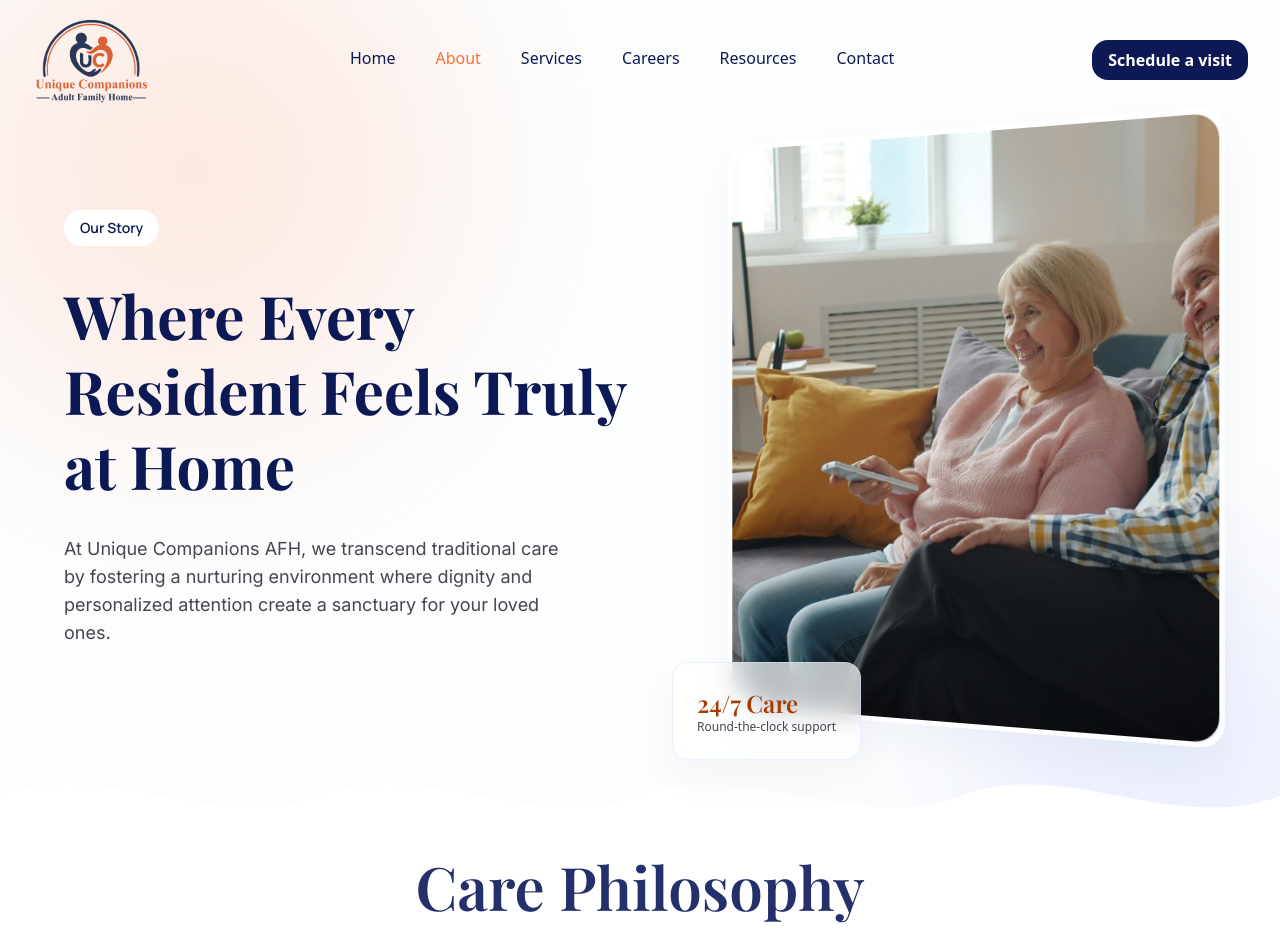
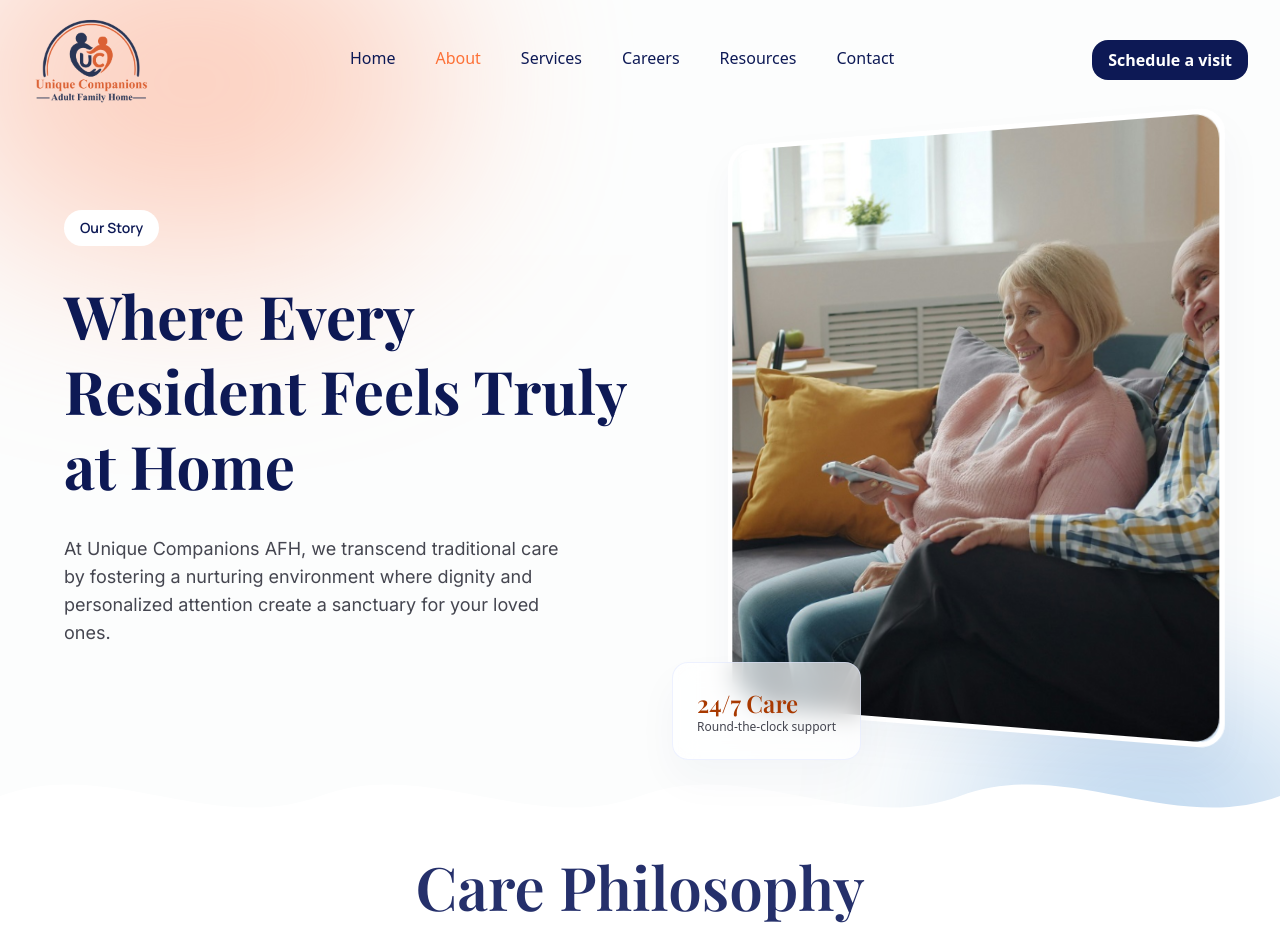
Before and after one commit to tylher/my-unique-companions, a Next.js app: page /about in a window 1280 px wide. Shown: the top 936 px of the page. Built offline with nearby package versions, Linux system fonts and the light colour scheme.

Commit message:
fix:adjust styles to work on legacy browsers

```diff
--- a/src/app/about/page.js
+++ b/src/app/about/page.js
@@ -6,13 +6,18 @@ import HomeFeeling from "@/components/about/HomeFeeling";
 import Mission from "@/components/about/Mission";
 import Vision from "@/components/about/Vision";
 import Image from "next/image";
+import style from "@/components/legacy.module.css"
 
 const AboutPage = () => {
   return (
     <div>
       <section className="px-4 pt-32 sm:px-6 pb-32 justify-center md:px-16 flex items-center gap-10 md:gap-16 flex-col md:flex-row md:justify-start relative min-h-screen bg-surface/40 w-full overflow-hidden">
-        <div className="absolute top-[-10%] left-[-5%] w-[40vw] h-[40vw] rounded-full bg-secondary-fixed-dim/40 blur-[100px] -z-10 pointer-events-none animate-float" />
-        <div className="absolute bottom-[-10%] right-[-5%] w-[30vw] h-[30vw] rounded-full bg-primary-fixed-dim/40 blur-[80px] -z-10 pointer-events-none animate-float-delayed" />
+        <div
+          className={`absolute top-[-10%] left-[-5%] w-[40vw] h-[40vw] rounded-full  blur-[100px] -z-10 pointer-events-none animate-float ${style.blob} ${style.blob1}`}
+        />
+        <div
+          className={`absolute bottom-[-10%] right-[-5%] w-[30vw] h-[30vw] rounded-full bg-primary-fixed-dim/40 blur-[80px] -z-10 pointer-events-none animate-float-delayed ${style.blob} ${style.blob2}`}
+        />
 
         {/* Text side */}
         <div className="relative w-full md:max-w-1/2 space-y-5 md:space-y-8 text-center md:text-left">
--- a/src/app/page.js
+++ b/src/app/page.js
@@ -1,3 +1,4 @@
+"use client"
 import FamilyExpectation from "@/components/home/FamilyExpectation";
 import FamilyTrust from "@/components/home/FamilyTrust";
 import Image from "next/image";
@@ -18,12 +19,31 @@ const HomePage = () => {
         />
 
         {/* Overlay */}
-        <div className="absolute inset-0 bg-gradient-to-tr from-gray-300/80 to-gray-700/5 z-10" />
+        <div
+          className="absolute z-10 "
+          style={{
+            position: "absolute",
+            top: 0,
+            right: 0,
+            bottom: 0,
+            left: 0,
+            zIndex: 10,
+            // backgroundColor: "rgba(209, 213, 219, 0.5)", // fallback for no gradient
+
+            // Standard gradient (modern browsers)
+            backgroundImage:
+              "linear-gradient(to top right, rgba(209,213,219,0.6), rgba(55,65,81,0.05))",
+
+            // Legacy WebKit prefix (Safari 5-6, Chrome <26)
+            WebkitBackgroundImage:
+              "-webkit-linear-gradient(bottom left, rgba(209,213,219,0.8), rgba(55,65,81,0.05))",
+          }}
+        />
 
         {/* Content */}
         <div className="relative z-20 w-full max-w-7xl mx-auto px-4 sm:px-6 lg:px-8 pt-24 lg:pt-0">
           <div className="max-w-4xl">
-            <h1 className="text-primary font-bold leading-tight text-4xl sm:text-5xl lg:text-6xl">
+            <h1 className="text-primary font-display font-bold leading-tight text-4xl sm:text-5xl lg:text-6xl">
               A Place That Feels Like Home.
               <br />
               <span className="text-primary/80">
@@ -31,7 +51,7 @@ const HomePage = () => {
               </span>
             </h1>
 
-            <p className="mt-6 text-base sm:text-lg text-gray-800 font-medium max-w-2xl">
+            <p className="mt-6 text-base font-body sm:text-lg text-gray-800 font-medium max-w-2xl">
               Compassionate, personalized adult family home care designed to
               support dignity, independence, comfort, and meaningful connection
               every day. Experience a setting that prioritizes warmth over
@@ -49,6 +69,7 @@ const HomePage = () => {
                   inline-flex
                   items-center
                   justify-center
+                  font-body
                   font-medium
                   shadow-[0_4px_12px_rgba(37,48,107,0.15)]
                   transition-all
@@ -75,6 +96,7 @@ const HomePage = () => {
                   font-medium
                   transition-all
                   duration-300
+                  font-body
                   hover:bg-secondary
                   hover:text-white
                   hover:shadow-lg
--- a/src/components/about/Mission.jsx
+++ b/src/components/about/Mission.jsx
@@ -1,10 +1,13 @@
+import style from "@/components/legacy.module.css";
 import { motion } from "framer-motion";
 
 const Mission = () => {
   return (
     <section className="relative bg-primary-container py-16 md:py-24 overflow-hidden">
-      <div className="absolute inset-0 flex justify-center">
-        <div className="w-64 h-64 sm:w-96 sm:h-96 md:w-150 md:h-150 bg-[#e35e25] opacity-10 blur-[180px]" />
+      <div className="absolute left-0 top-0 right-0 flex justify-center">
+        <div
+          className={`w-64 h-64 sm:w-96 sm:h-96 md:w-150 md:h-150 bg-[#e35e25] opacity-40 backdrop-blur-2xl ${style["legacy-glow"]} `}
+        />
       </div>
       <motion.div
         className="relative max-w-4xl mx-auto text-center px-4 sm:px-6"
--- /dev/null
+++ b/src/components/legacy.module.css
@@ -0,0 +1,93 @@
+/* legacy-blobs.module.css */
+.blob {
+  position: absolute;
+  border-radius: 50%;
+  pointer-events: none;
+  z-index: -10;
+}
+.blob1 {
+  top: -10%;
+  left: -5%;
+  width: 40%;
+  height: 40%;
+  background-color: rgba(255, 128, 82, 0.6);
+  animation: float 8s infinite ease-in-out;
+}
+.blob2 {
+  bottom: -10%;
+  right: -5%;
+  width: 30%;
+  height: 30%;
+  background-color: rgba(0, 100, 200, 0.4);
+  animation: float-delayed 8s infinite ease-in-out;
+}
+@keyframes float {
+  0%,
+  100% {
+    transform: translateY(0);
+  }
+  50% {
+    transform: translateY(-20px);
+  }
+}
+@keyframes float-delayed {
+  0%,
+  100% {
+    transform: translateY(0);
+  }
+  50% {
+    transform: translateY(20px);
+  }
+}
+/* WebKit prefix for older Safari */
+@-webkit-keyframes float {
+  0%,
+  100% {
+    -webkit-transform: translateY(0);
+    transform: translateY(0);
+  }
+  50% {
+    -webkit-transform: translateY(-20px);
+    transform: translateY(-20px);
+  }
+}
+@-webkit-keyframes float-delayed {
+  0%,
+  100% {
+    -webkit-transform: translateY(0);
+    transform: translateY(0);
+  }
+  50% {
+    -webkit-transform: translateY(20px);
+    transform: translateY(20px);
+  }
+}
+
+.legacy-glow {
+  width: 16rem;
+  height: 16rem;
+
+  background: radial-gradient(
+    circle,
+    rgba(227, 94, 37, 0.5) 0%,
+    rgba(227, 94, 37, 0.3) 30%,
+    rgba(227, 94, 37, 0.1) 55%,
+    rgba(227, 94, 37, 0.02) 75%
+  );
+
+  border-radius: 9999px;
+}
+
+@media (min-width: 640px) {
+  .legacy-glow {
+    width: 24rem;
+    height: 24rem;
+  }
+}
+
+@media (min-width: 768px) {
+  .legacy-glow {
+    width: 37.5rem;
+    height: 37.5rem;
+  }
+}
```
Also changed, not shown: public/images/homeBg.jpg.
